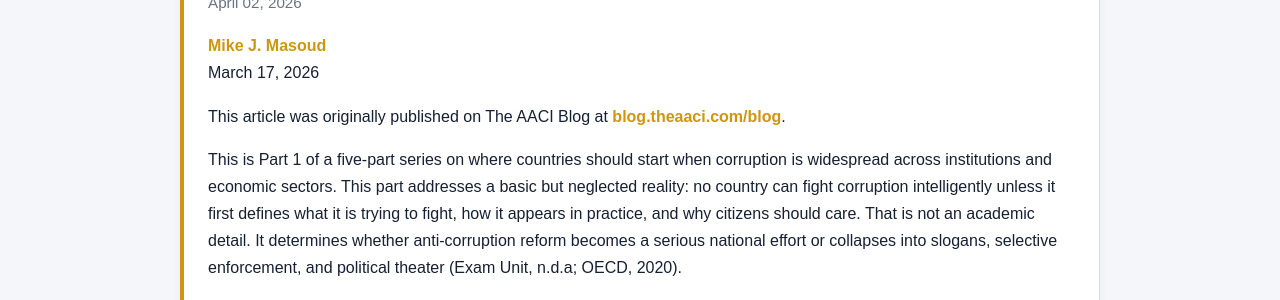
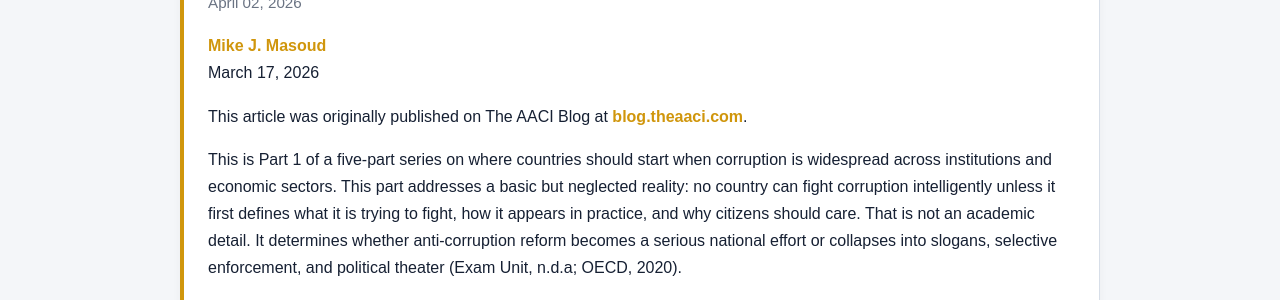
Before and after one commit to mikemasoud/microblog, a Jekyll site: the page built from _posts/2026-04-02-part-1-a-nation-cannot-fight-what-it-has-not-defined.md, in a window 1280 px wide and 900 px high. Shown: the part 373-673 px from the top of the window. Built offline with Jekyll 4.4.1, drawn with Linux system fonts in a browser that asks for light colours.

Commit message:
Update _posts/2026-04-02-part-1-a-nation-cannot-fight-what-it-has-not-defined.md (via Pages CMS)

```diff
--- a/_posts/2026-04-02-part-1-a-nation-cannot-fight-what-it-has-not-defined.md
+++ b/_posts/2026-04-02-part-1-a-nation-cannot-fight-what-it-has-not-defined.md
@@ -14,7 +14,7 @@
 [Mike J. Masoud](https://blog.theaaci.com/mike-masoud/)
 March 17, 2026
 
-This article was originally published on The AACI Blog at <a href="[https://blog.theaaci.com](https://blog.theaaci.com)" target="_blank" rel="noopener noreferrer">[blog.theaaci.com/blog](http://blog.theaaci.com)</a>.
+This article was originally published on The AACI Blog at <a href="[https://blog.theaaci.com/blog](https://blog.theaaci.com)" target="_blank" rel="noopener noreferrer">[blog.theaaci.com](http://blog.theaaci.com)</a>.
 
 This is Part 1 of a five-part series on where countries should start when corruption is widespread across institutions and economic sectors. This part addresses a basic but neglected reality: no country can fight corruption intelligently unless it first defines what it is trying to fight, how it appears in practice, and why citizens should care. That is not an academic detail. It determines whether anti-corruption reform becomes a serious national effort or collapses into slogans, selective enforcement, and political theater (Exam Unit, n.d.a; OECD, 2020).
 
```
